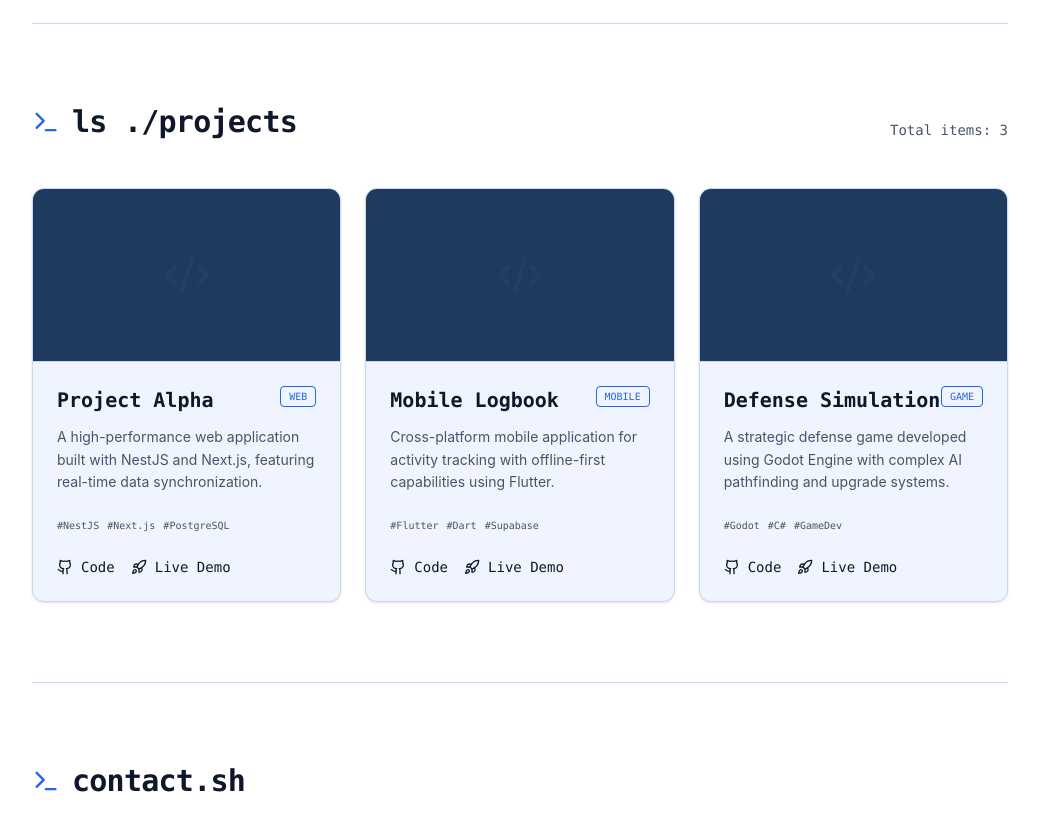
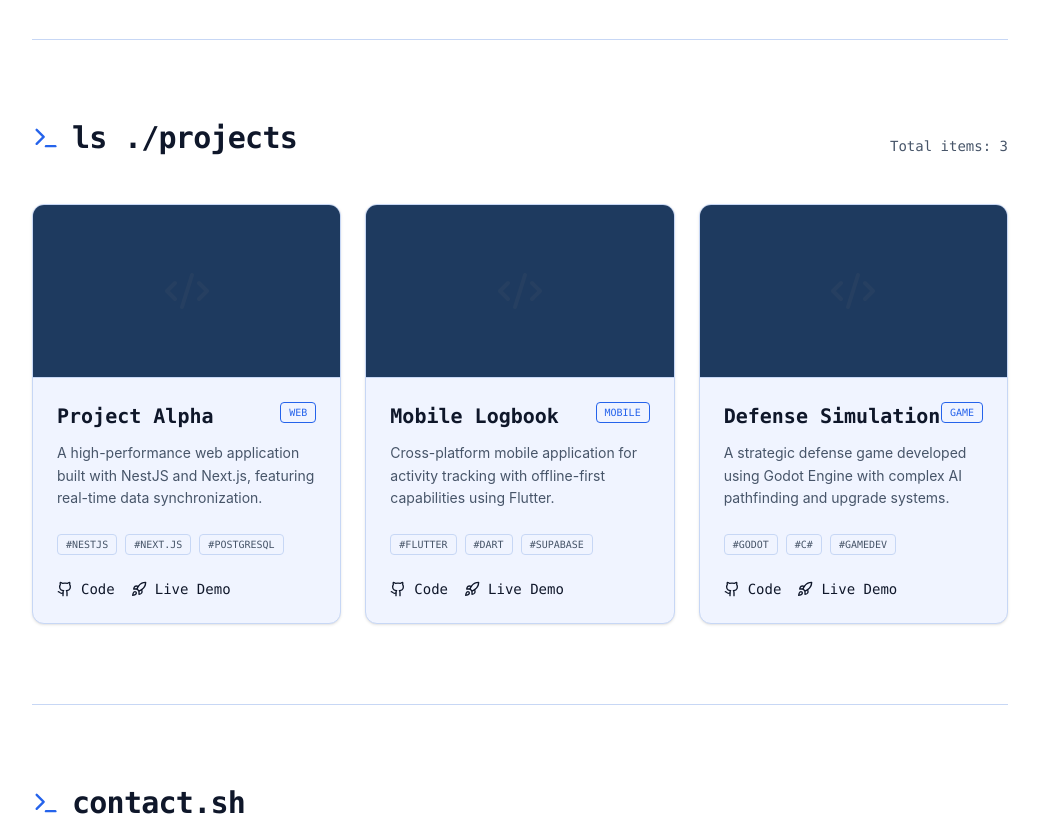
Before and after one commit to ihsan-ramadhan/portfolio, a React (Vite) app in the folder apps/web/: page / in a window 1280 px wide. Shown: the part 1640-2456 px from the top of the page, without its empty margins (120-1159 px from the left). Built offline with nearby package versions, Linux system fonts and the light colour scheme.

Commit message:
refactor(web): use modular ui components for all sections

```diff
--- a/apps/web/src/components/sections/About.tsx
+++ b/apps/web/src/components/sections/About.tsx
@@ -1,5 +1,6 @@
 import { motion } from 'framer-motion';
 import { MapPin, Terminal, Image as ImageIcon } from 'lucide-react';
+import SectionHeader from '../ui/SectionHeader';
 
 export default function About() {
   return (
@@ -10,10 +11,7 @@ export default function About() {
         viewport={{ once: true }}
         transition={{ duration: 0.5 }}
       >
-        <div className="flex items-center gap-3 mb-8">
-          <Terminal className="text-[var(--color-primary)]" size={28} />
-          <h2 className="text-2xl md:text-3xl font-bold font-mono tracking-tight">whoami</h2>
-        </div>
+        <SectionHeader icon={Terminal} title="whoami" />
 
         <div className="grid grid-cols-1 md:grid-cols-3 gap-10 items-start">
           {/* Text Content */}
--- a/apps/web/src/components/sections/Contact.tsx
+++ b/apps/web/src/components/sections/Contact.tsx
@@ -1,5 +1,6 @@
 import { motion } from 'framer-motion';
 import { Mail, Linkedin, Github, Send, Terminal, MessageSquare } from 'lucide-react';
+import SectionHeader from '../ui/SectionHeader';
 
 export default function Contact() {
   return (
@@ -9,10 +10,7 @@ export default function Contact() {
         whileInView={{ opacity: 1, y: 0 }}
         viewport={{ once: true }}
       >
-        <div className="flex items-center gap-3 mb-12">
-          <Terminal className="text-[var(--color-primary)]" size={28} />
-          <h2 className="text-2xl md:text-3xl font-bold font-mono tracking-tight">contact.sh</h2>
-        </div>
+        <SectionHeader icon={Terminal} title="contact.sh" />
 
         <div className="grid grid-cols-1 md:grid-cols-2 gap-12">
           <div className="space-y-8">
@@ -43,6 +41,7 @@ export default function Contact() {
               <a
                 href="https://linkedin.com/in/m-ihsan-r"
                 target="_blank"
+                rel="noopener noreferrer"
                 className="flex items-center gap-4 p-4 rounded-xl bg-[var(--color-bg-subtle)] border border-[var(--color-border)] hover:border-[var(--color-primary)] transition-all group"
               >
                 <div className="p-3 rounded-lg bg-[var(--color-bg)] text-[var(--color-primary)] group-hover:bg-[var(--color-primary)] group-hover:text-white transition-colors">
@@ -57,6 +56,7 @@ export default function Contact() {
               <a
                 href="https://github.com/ihsan-ramadhan"
                 target="_blank"
+                rel="noopener noreferrer"
                 className="flex items-center gap-4 p-4 rounded-xl bg-[var(--color-bg-subtle)] border border-[var(--color-border)] hover:border-[var(--color-primary)] transition-all group"
               >
                 <div className="p-3 rounded-lg bg-[var(--color-bg)] text-[var(--color-primary)] group-hover:bg-[var(--color-primary)] group-hover:text-white transition-colors">
--- a/apps/web/src/components/sections/Projects.tsx
+++ b/apps/web/src/components/sections/Projects.tsx
@@ -1,5 +1,7 @@
 import { motion } from 'framer-motion';
 import { Terminal, Github, Code2, Rocket } from 'lucide-react';
+import SectionHeader from '../ui/SectionHeader';
+import Badge from '../ui/Badge';
 
 const projects = [
   {
@@ -36,15 +38,11 @@ export default function Projects() {
         whileInView={{ opacity: 1, y: 0 }}
         viewport={{ once: true }}
       >
-        <div className="flex flex-col md:flex-row md:items-end justify-between gap-4 mb-12">
-          <div className="flex items-center gap-3">
-            <Terminal className="text-[var(--color-primary)]" size={28} />
-            <h2 className="text-2xl md:text-3xl font-bold font-mono tracking-tight">ls ./projects</h2>
-          </div>
-          <p className="text-[var(--color-text-muted)] font-mono text-sm">
-            Total items: {projects.length}
-          </p>
-        </div>
+        <SectionHeader
+          icon={Terminal}
+          title="ls ./projects"
+          subtitle={`Total items: ${projects.length}`}
+        />
 
         <div className="grid grid-cols-1 md:grid-cols-2 lg:grid-cols-3 gap-6">
           {projects.map((project, idx) => (
@@ -63,9 +61,7 @@ export default function Projects() {
               <div className="p-6 flex-1 flex flex-col">
                 <div className="flex justify-between items-start mb-3">
                   <h3 className="text-xl font-bold font-mono text-[var(--color-text)]">{project.title}</h3>
-                  <span className="text-[10px] font-mono px-2 py-0.5 rounded border border-[var(--color-primary)] text-[var(--color-primary)] uppercase">
-                    {project.category}
-                  </span>
+                  <Badge>{project.category}</Badge>
                 </div>
 
                 <p className="text-sm text-[var(--color-text-muted)] mb-6 line-clamp-3 leading-relaxed">
@@ -75,9 +71,7 @@ export default function Projects() {
                 <div className="mt-auto">
                   <div className="flex flex-wrap gap-2 mb-6">
                     {project.tags.map(tag => (
-                      <span key={tag} className="text-[10px] font-mono text-[var(--color-text-muted)]">
-                        #{tag}
-                      </span>
+                      <Badge key={tag} variant="ghost">#{tag}</Badge>
                     ))}
                   </div>
 
--- a/apps/web/src/components/sections/Skills.tsx
+++ b/apps/web/src/components/sections/Skills.tsx
@@ -1,5 +1,6 @@
 import { motion } from 'framer-motion';
 import { Terminal } from 'lucide-react';
+import SectionHeader from '../ui/SectionHeader';
 
 const techStack = [
   { name: "Laravel", icon: "laravel", url: "https://laravel.com" },
@@ -34,10 +35,8 @@ export default function Skills() {
           initial={{ opacity: 0, x: -20 }}
           whileInView={{ opacity: 1, x: 0 }}
           viewport={{ once: true }}
-          className="flex items-center gap-3"
         >
-          <Terminal className="text-[var(--color-primary)]" size={28} />
-          <h2 className="text-2xl md:text-3xl font-bold font-mono tracking-tight">tech.stack</h2>
+          <SectionHeader icon={Terminal} title="tech.stack" />
         </motion.div>
       </div>
 
--- /dev/null
+++ b/apps/web/src/components/ui/Badge.tsx
@@ -0,0 +1,23 @@
+interface BadgeProps {
+  children: React.ReactNode;
+  variant?: 'outline' | 'ghost' | 'primary';
+  className?: string;
+}
+
+export default function Badge({
+  children,
+  variant = 'outline',
+  className = ''
+}: BadgeProps) {
+  const variants = {
+    outline: "border-[var(--color-primary)] text-[var(--color-primary)]",
+    primary: "bg-[var(--color-primary)] text-white border-[var(--color-primary)]",
+    ghost: "border-[var(--color-border)] text-[var(--color-text-muted)]"
+  };
+
+  return (
+    <span className={`text-[10px] font-mono px-2 py-0.5 rounded border uppercase transition-colors ${variants[variant]} ${className}`}>
+      {children}
+    </span>
+  );
+}
--- /dev/null
+++ b/apps/web/src/components/ui/SectionHeader.tsx
@@ -0,0 +1,25 @@
+import type { LucideIcon } from 'lucide-react';
+
+interface SectionHeaderProps {
+  icon: LucideIcon;
+  title: string;
+  subtitle?: string;
+}
+
+export default function SectionHeader({ icon: Icon, title, subtitle }: SectionHeaderProps) {
+  return (
+    <div className="flex flex-col md:flex-row md:items-end justify-between gap-4 mb-12">
+      <div className="flex items-center gap-3">
+        <Icon className="text-[var(--color-primary)]" size={28} />
+        <h2 className="text-2xl md:text-3xl font-bold font-mono tracking-tight">
+          {title}
+        </h2>
+      </div>
+      {subtitle && (
+        <p className="text-[var(--color-text-muted)] font-mono text-sm">
+          {subtitle}
+        </p>
+      )}
+    </div>
+  );
+}
```
